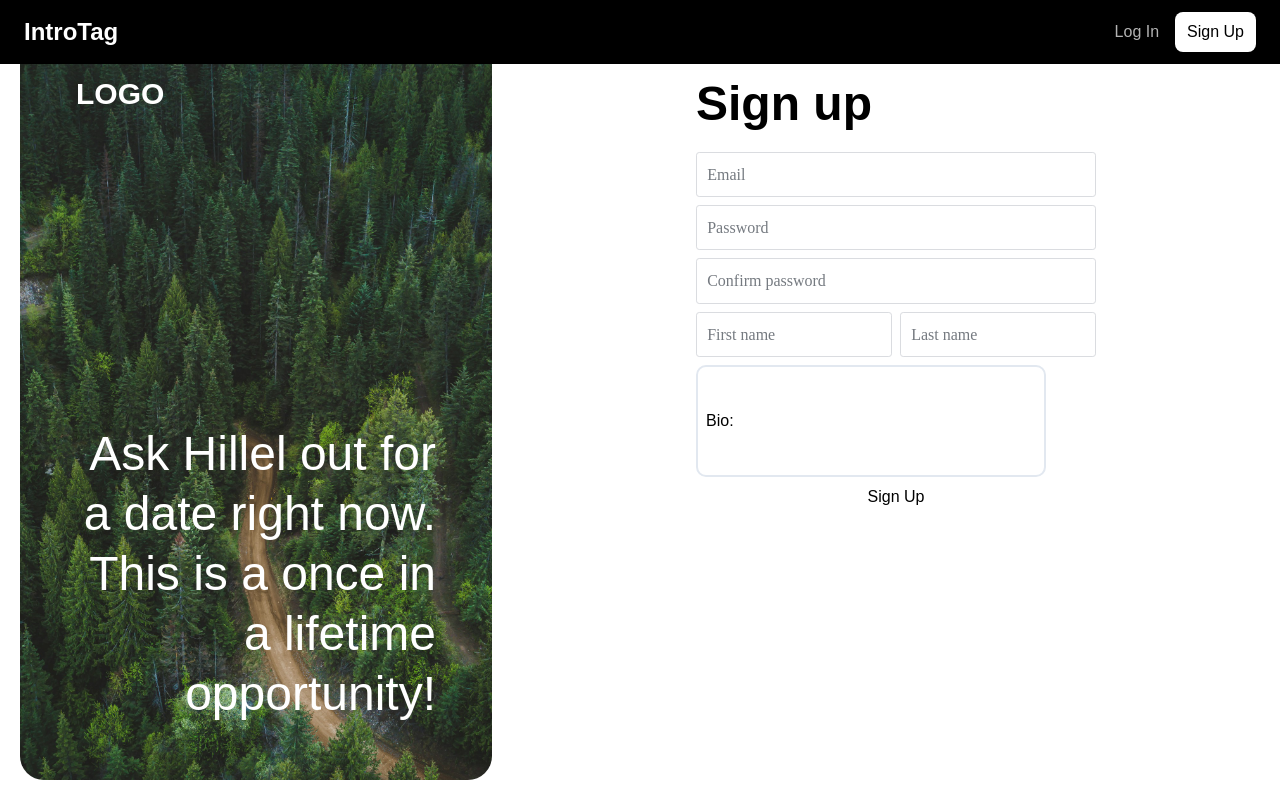
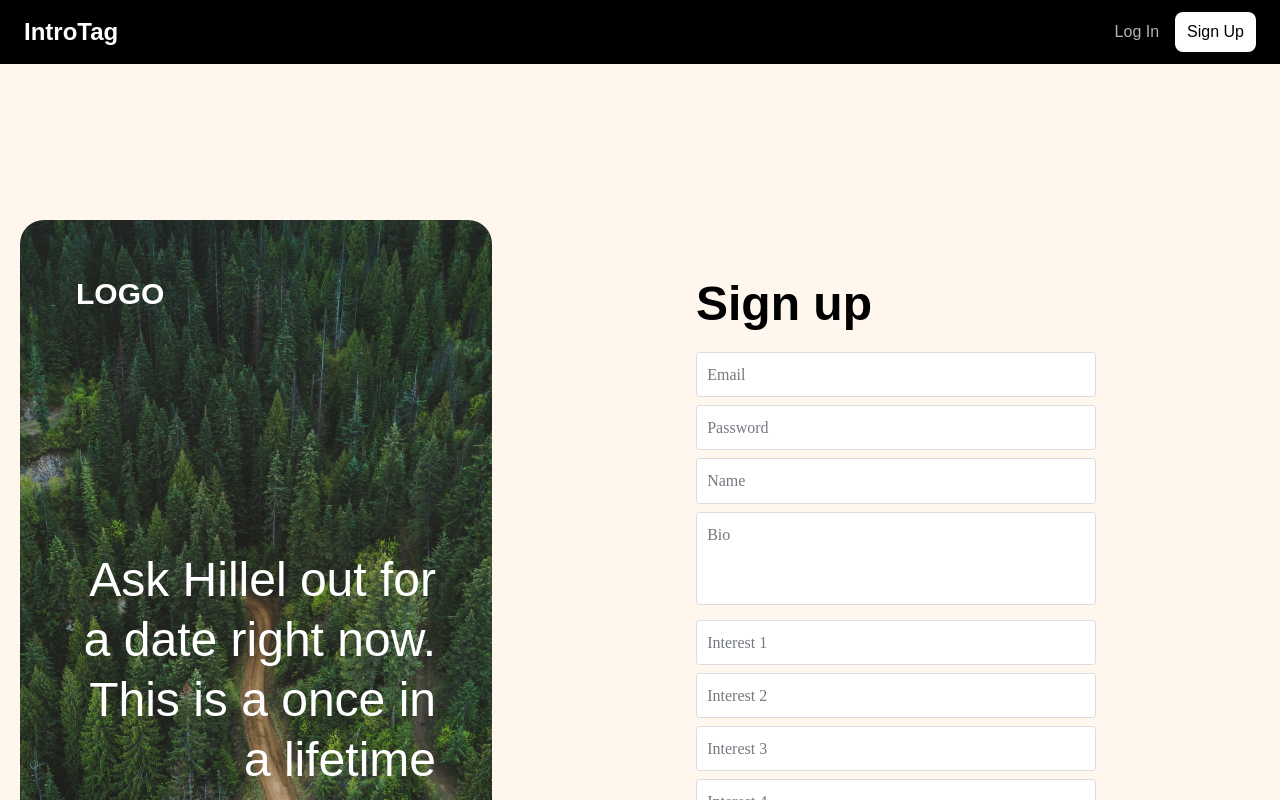
Before and after one commit to Eshaancoding/edd-project, a SvelteKit app in the folder frontend/: page /signup in a window 1280 px wide. Shown: the top 800 px of the page. Built offline with nearby package versions, Linux system fonts and the light colour scheme; no server answers.

Commit message:
fix: sign up page

```diff
--- a/frontend/src/routes/(auth)/signup/+page.svelte
+++ b/frontend/src/routes/(auth)/signup/+page.svelte
@@ -9,21 +9,11 @@
     let email = ""
     let phone = ""
     let password = ""
-    let interestOne = ""
-    let interestTwo = ""
-    let interestThree = ""
-    let interestFour = ""
-    let interestFive = ""
+    let interests = [] as string[]
     let bio = ""
 
     async function signUpClick () {
-        await signUpUser(db, auth, name, email, phone, password, bio, [
-            interestOne,
-            interestTwo,
-            interestThree,
-            interestFour,
-            interestFive
-        ], (status:string) => { signingUpStatus = status })
+        await signUpUser(db, auth, name, email, phone, password, bio, interests, (status:string) => { signingUpStatus = status })
         goto("/parties")
     }
 </script>
@@ -38,7 +28,7 @@
     }
 </style>
 
-<div class="flex min-h-screen">
+<div class="flex bg-orange-50 min-h-screen pt-[200px] pb-8">
     <div class="p-5 basis-2/5">
         <div class="bg-clouds h-full rounded-3xl p-14 flex flex-col justify-between">
             <div><a class="text-3xl font-bold text-white" href="/">LOGO</a></div>
@@ -47,37 +37,33 @@
     </div>
 
     <div class="basis-3/5 px-5 pt-20">
-        <div class="flex flex-col gap-2 max-w-[400px] mx-auto">
+        <form class="flex flex-col gap-2 max-w-[400px] mx-auto" on:submit={signUpClick}>
             <h1 class="text-5xl font-bold mb-4">Sign up</h1>
             <div class="form-group">
-                <input type="text" class="outlined w-full" required>
+                <input type="text" class="outlined w-full" bind:value={email} required>
                 <label>Email</label>
             </div>
             <div class="form-group">
-                <input type="password" class="outlined" required>
+                <input type="password" class="outlined" bind:value={password} required>
                 <label>Password</label>
             </div>
             <div class="form-group">
-                <input type="password" class="outlined" required>
-                <label>Confirm password</label>
+                <input type="text" class="outlined w-full" bind:value={name} required>
+                <label>Name</label>
             </div>
-            <div class="flex gap-2">
+            <div class="form-group">
+                <textarea class="outlined" rows="3" bind:value={bio} required></textarea>
+                <label>Bio</label>
+            </div>
+            {#each {length: 5} as _, i}
                 <div class="form-group">
-                    <input type="text" class="outlined" required>
-                    <label>First name</label>
+                    <input type="text" class="outlined" bind:value={interests[i]} required>
+                    <label>Interest {i+1}</label>
                 </div>
-                <div class="form-group">
-                    <input type="text" class="outlined" required>
-                    <label>Last name</label>
-                </div>
-            </div>
-            <div class="flex gap-2 items-center border-2 w-[350px] border-slate-200 rounded-[10px] px-2 py-1">
-                Bio:
-                <textarea bind:value={bio} class="w-[300px] h-[100px] border-1 rounded-[10px] border-black px-2 py-1"></textarea>
-            </div>
+            {/each}
 
-            <button class="color">Sign Up</button>
-        </div>
+            <button type="submit" class="bg-black hover:bg-gray-700 transition-colors text-white rounded-lg px-3 py-2">Sign up</button>
+        </form>
     </div>
 </div>
 <!--
--- a/frontend/src/routes/parties/+page.svelte
+++ b/frontend/src/routes/parties/+page.svelte
@@ -53,7 +53,7 @@
 	}
 </script>
 
-<div class="pt-[64px] bg-orange-50">
+<div class="pt-[64px] bg-orange-50 min-h-screen">
 	<div class="container">
 		<div>
             <h1 class="w-full py-4 text-4xl">
--- a/frontend/src/routes/parties/[slug]/+page.svelte
+++ b/frontend/src/routes/parties/[slug]/+page.svelte
@@ -160,7 +160,7 @@
 	}
 </script>
 
-<div class="pt-[64px] pb-8 bg-orange-50">
+<div class="pt-[64px] pb-8 bg-orange-50 min-h-screen">
 	<div class="container">
 		{#if Object.keys(partyInfo).length > 0}
 			<div class="flex flex-col">
```
